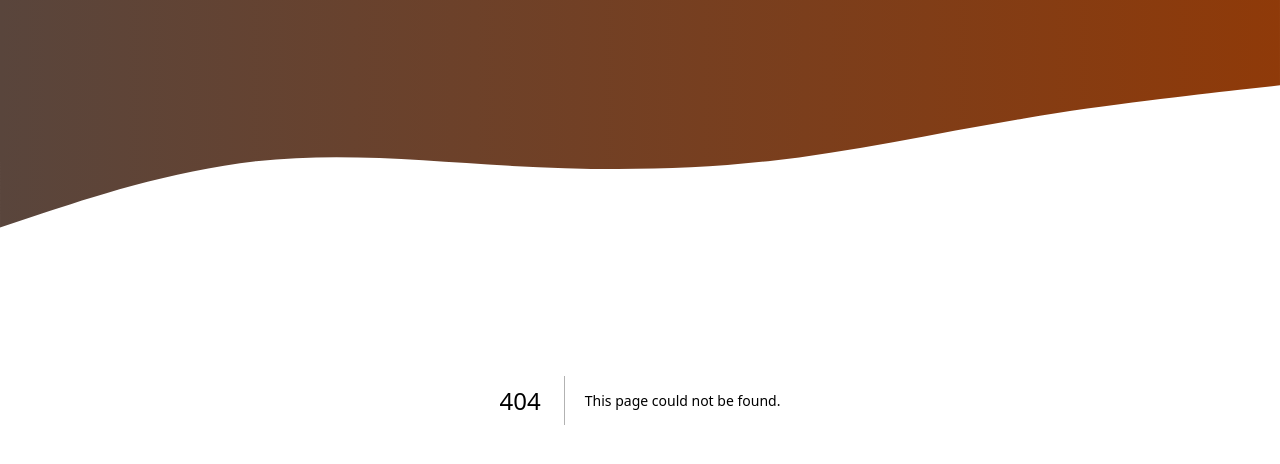
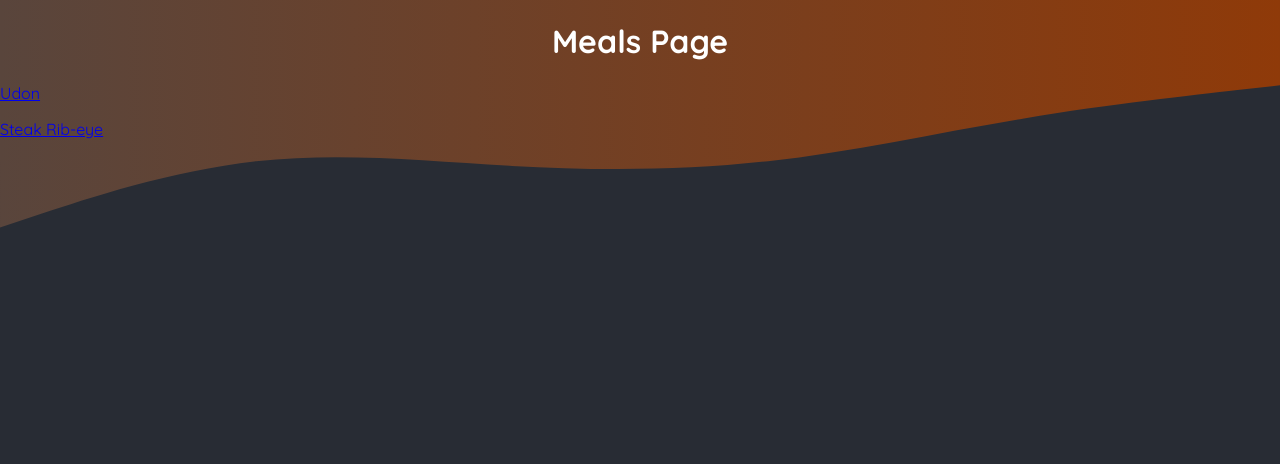
Before and after one commit to shabanovd97/foodies, a Next.js app: page /meals in a window 1280 px wide. Before the commit this address had no page. Shown: the top 464 px of the page. Built offline with nearby package versions, Linux system fonts and the light colour scheme.

Commit message:
add initial routs

```diff
--- /dev/null
+++ b/app/meals/page.js
@@ -0,0 +1,15 @@
+import Link from 'next/link';
+
+export default function Meals() {
+  return (
+    <main>
+      <h1 style={{ color: 'white', textAlign: 'center' }}>Meals Page</h1>
+      <p>
+        <Link href="/meals/udon">Udon</Link>
+      </p>
+      <p>
+        <Link href="/meals/ribeye">Steak Rib-eye</Link>
+      </p>
+    </main>
+  );
+}
```
Also changed, not shown: app/community/page.js (added, +7 -0 lines), app/meals/[mealId]/page.js (added, +9 -0 lines), app/meals/share/page.js (added, +9 -0 lines), app/page.js (+11 -0 lines).
